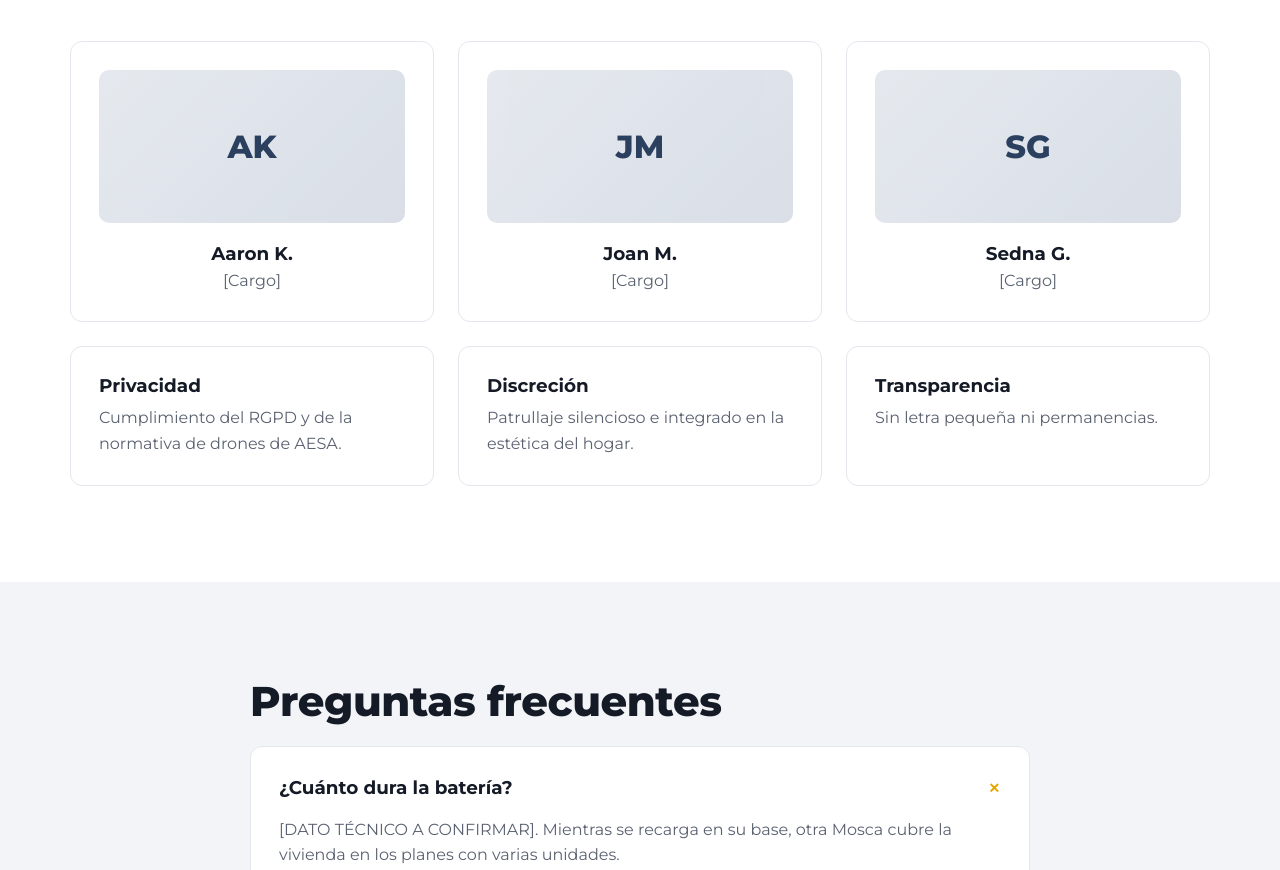
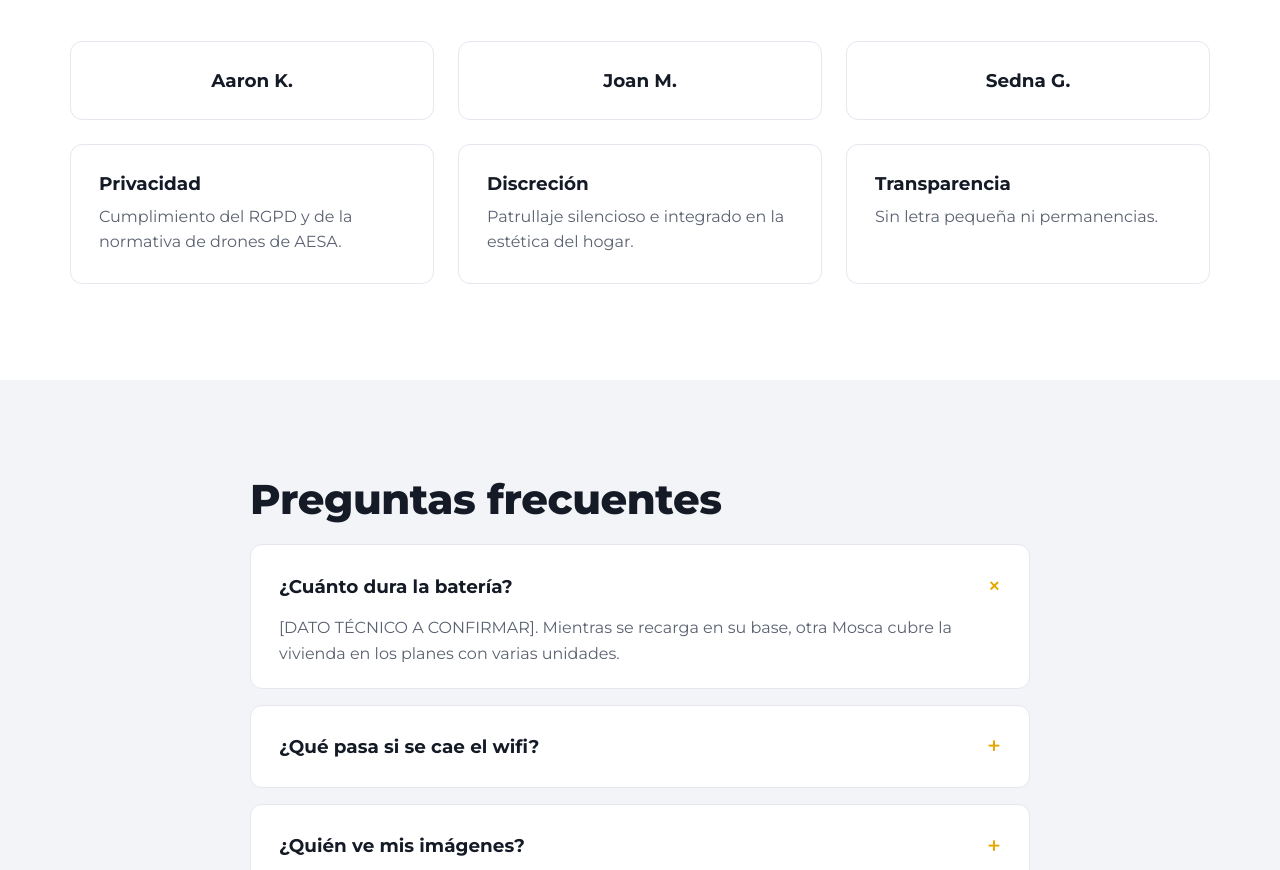
Before and after one commit to akugler2007/verifly, a plain HTML site: page index.html in a window 1280 px wide. Shown: the part 3676-4546 px from the top of the page. Drawn offline with Linux system fonts and the light colour scheme.

Commit message:
Quitar fotos y cargos del equipo en Quiénes somos
Co-Authored-By: Claude Opus 5.5 <noreply@anthropic.com>

```diff
--- a/index.html
+++ b/index.html
@@ -226,19 +226,13 @@
         </header>
         <div class="grid-3 team">
           <article class="card member">
-            <div class="photo" aria-label="Foto pendiente">AK</div>
             <h3>Aaron K.</h3>
-            <p>[Cargo]</p>
           </article>
           <article class="card member">
-            <div class="photo" aria-label="Foto pendiente">JM</div>
             <h3>Joan M.</h3>
-            <p>[Cargo]</p>
           </article>
           <article class="card member">
-            <div class="photo" aria-label="Foto pendiente">SG</div>
             <h3>Sedna G.</h3>
-            <p>[Cargo]</p>
           </article>
         </div>
         <div class="grid-3 values">
--- a/styles.css
+++ b/styles.css
@@ -226,14 +226,7 @@ p { margin: 0 0 1em; }
 
 /* ---- Equipo y valores ---- */
 .member { text-align: center; }
-.photo {
-  aspect-ratio: 2 / 1; border-radius: 10px;
-  background: linear-gradient(135deg, #e1e5ec, #d3d9e3);
-  display: grid; place-items: center;
-  font-size: 2rem; font-weight: 800; color: var(--navy); opacity: .85;
-  margin-bottom: 1.25rem;
-}
-.member h3 { margin-bottom: .2rem; }
+.member h3 { margin: 0; }
 .values { margin-top: 1.5rem; }
 
 /* ---- FAQ ---- */
```
